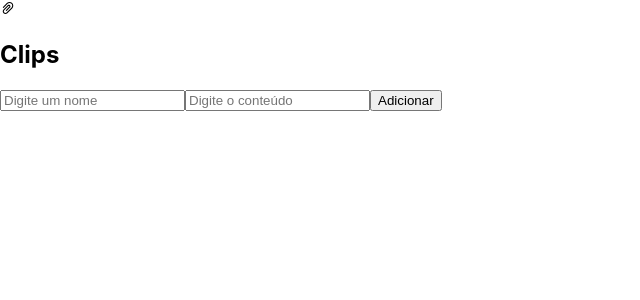
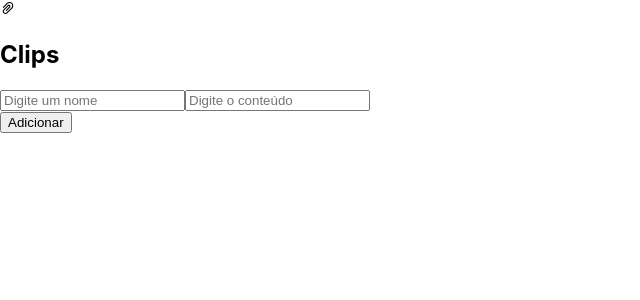
Before and after one commit to matheustkaczyk/clips-extension, a React (Create React App) app: page / in a window 1280 px wide. Shown: the top 300 px of the page, without its empty margins (0-640 px from the left). Built offline with nearby package versions, Linux system fonts and the light colour scheme.

Commit message:
APlicando lib clipboard, aplicando-a no componente card, tentando arrumar css

```diff
--- a/package.json
+++ b/package.json
@@ -6,6 +6,7 @@
     "@testing-library/jest-dom": "^5.16.4",
     "@testing-library/react": "^12.1.4",
     "@testing-library/user-event": "^13.5.0",
+    "copy-to-clipboard": "^3.3.1",
     "random-id": "^1.0.4",
     "react": "^18.0.0",
     "react-dom": "^18.0.0",
--- a/src/App.css
+++ b/src/App.css
@@ -1,4 +1,13 @@
-App {
-  width: 400px;
-  height: 300px;
+.App {
+  max-width: 400px;
+  max-height: 300px;
 }
+
+.card {
+  border: solid black 1px;
+}
+
+.card-wrapper {
+  width: 100%;
+  height: 100%;
+}
--- a/src/components/Card.js
+++ b/src/components/Card.js
@@ -1,9 +1,10 @@
 import React from 'react';
+import copy from 'copy-to-clipboard';
 import { Button } from './Button';
 
 export const Card = ({ name, content, id }) => {
   return(
-    <section>
+    <section onClick={ () => copy(content) } className="card">
       <h3>{name}</h3>
       <Button type="button" placeholder={ 'Excluir' } />
     </section>
--- a/src/components/Main.js
+++ b/src/components/Main.js
@@ -3,8 +3,8 @@ import { Card } from './Card';
 
 export const Main = ({ storage }) => {
   return(
-    <div>
-      {storage.length > 0 && storage.map((item) => <Card name={item.name} content={item.content} id={item.id} />)}
+    <div className="card-wrapper">
+      {storage.length > 0 && storage.map((item) => <Card key={item.id} name={item.name} content={item.content} id={item.id} />)}
     </div>
   )
 };
```
Also changed, not shown: 1 other file (tests, documents, lock files or other folders).
